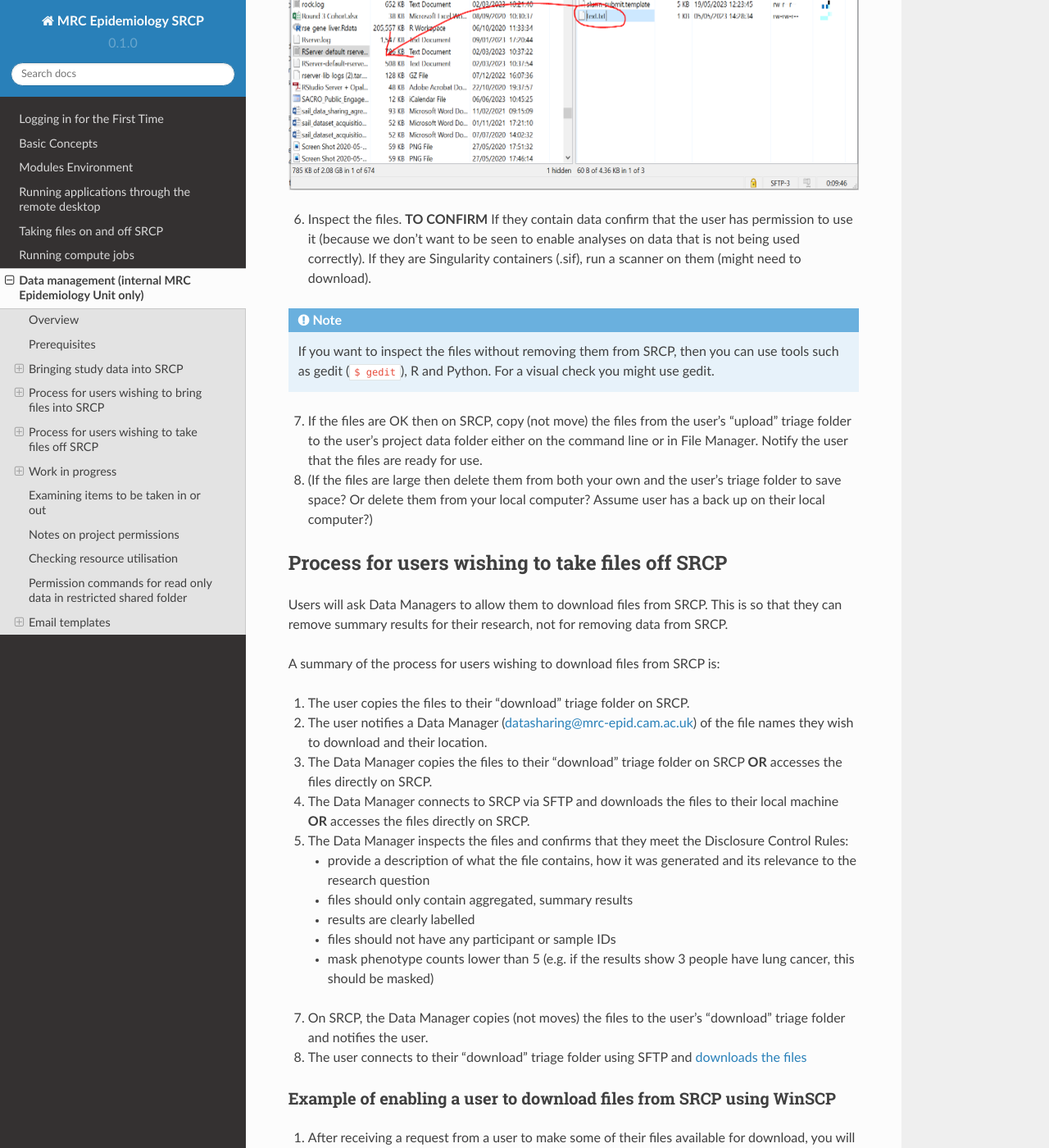
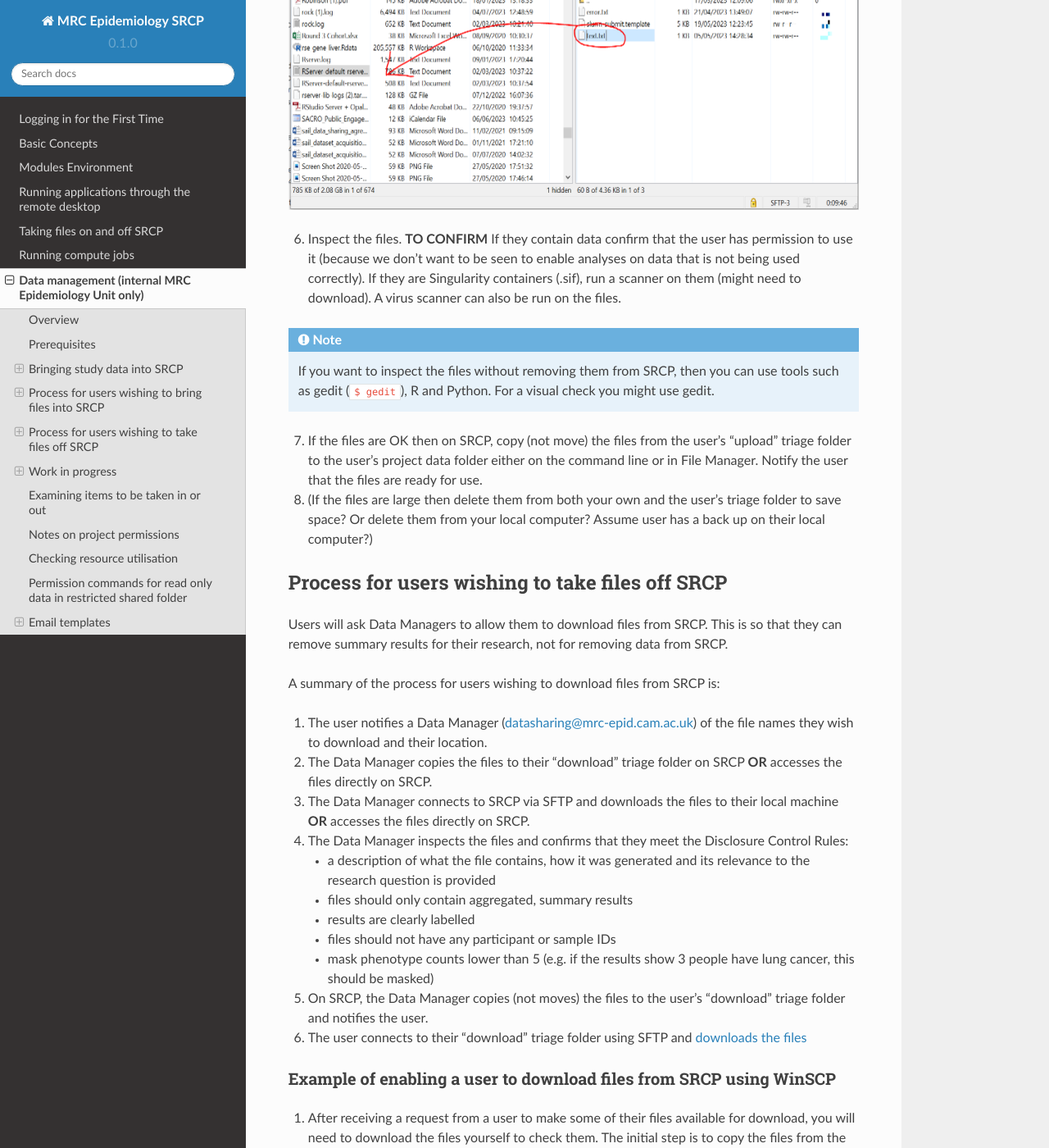
Before and after one commit to epi-analysis/SRCP_docs, a Sphinx documentation site: the page built from docs/source/06-Data-management.rst, in a window 1280 px wide and 1400 px high, scrolled down 6084 px. Shown: the whole window at 82% size. Built offline with Sphinx 7.4.7 and the Read the Docs theme 2.0.0, drawn with Linux system fonts in a browser that asks for light colours; some of the changed text lies outside the part shown.

Commit message:
Update 06-Data-management.rst

```diff
--- a/docs/source/06-Data-management.rst
+++ b/docs/source/06-Data-management.rst
@@ -111,7 +111,7 @@
   :scale: 50 %
   :alt: WinSCP file upload
 
-7.  Switch to a browser, log into SRCP and :ref:`start a remote desktop session<remote-desktop>`, using Account = 9nshgh9hk4z and Partition = 9nshgh9hk4z-cpu
+7.  Switch to a browser, log into SRCP and :ref:`start a remote desktop session<remote-desktop>`, use the project ID that corresponds to the user whose data is being worked on
 
 8.  Copy (not move) the data from your ``triage/<yourusername>/upload`` folder to the user’s project ``data`` subfolder:
 
@@ -134,7 +134,7 @@
 Process for users wishing to bring files into SRCP
 --------------------------------------------------
 
-Users may ask Data Managers to allow them to upload files to SRCP. This might be to bring in extra data sets or bespoke code that they cannot download from the standard repositories available in SRCP.
+Users may ask Data Managers to allow them to upload files to SRCP. This might be to bring in extra data sets or bespoke code that they cannot download from the standard repositories available in SRCP. If data are being brought in, checks should be made that the user has permission to use the data in this way.
 
 A summary of the process for users wishing to bring supplementary data or code into SRCP is:
 
@@ -152,7 +152,7 @@
 
 1. After receiving a request to make a user’s uploaded files available, you will need to download the files yourself to check them. The initial step is to copy the files from the user’s “upload” folder to your own “download” folder. Alternatively, you can take local copies on SRCP and examine the files there.
 
-2. If downloading the files, log into SRCP and :ref:`start a remote desktop session<remote-desktop>`, using Account = 9nshgh9hk4z and Partition = 9nshgh9hk4z-cpu
+2. If downloading the files, log into SRCP and :ref:`start a remote desktop session<remote-desktop>`, use the project ID that corresponds to the user whose data is being worked on
 
 3. Navigate to the user’s triage folder ``/srv/data-manager/triage/<username>/upload`` either on the command line or in File Manager
 
@@ -164,7 +164,7 @@
   :scale: 50 %
   :alt: WinSCRP file download
 
-6. Inspect the files. **TO CONFIRM** If they contain data confirm that the user has permission to use it (because we don’t want to be seen to enable analyses on data that is not being used correctly). If they are Singularity containers (.sif), run a scanner on them (might need to download).
+6. Inspect the files. **TO CONFIRM** If they contain data confirm that the user has permission to use it (because we don’t want to be seen to enable analyses on data that is not being used correctly). If they are Singularity containers (.sif), run a scanner on them (might need to download). A virus scanner can also be run on the files.
 
 .. note::
    If you want to inspect the files without removing them from SRCP, then you can use tools such as gedit (``$ gedit``), R and Python. For a visual check you might use gedit.
@@ -180,27 +180,26 @@
 
 A summary of the process for users wishing to download files from SRCP is:
 
-1. The user copies the files to their “download” triage folder on SRCP.
-2. The user notifies a Data Manager (datasharing@mrc-epid.cam.ac.uk) of the file names they wish to download and their location.
-3. The Data Manager copies the files to their “download” triage folder on SRCP **OR** accesses the files directly on SRCP.
-4. The Data Manager connects to SRCP via SFTP and downloads the files to their local machine **OR** accesses the files directly on SRCP.
-5. The Data Manager inspects the files and confirms that they meet the Disclosure Control Rules:
+1. The user notifies a Data Manager (datasharing@mrc-epid.cam.ac.uk) of the file names they wish to download and their location.
+2. The Data Manager copies the files to their “download” triage folder on SRCP **OR** accesses the files directly on SRCP.
+3. The Data Manager connects to SRCP via SFTP and downloads the files to their local machine **OR** accesses the files directly on SRCP.
+4. The Data Manager inspects the files and confirms that they meet the Disclosure Control Rules:
 
-   -  provide a description of what the file contains, how it was generated and its relevance to the research question
+   -  a description of what the file contains, how it was generated and its relevance to the research question is provided
    -  files should only contain aggregated, summary results
    -  results are clearly labelled
    -  files should not have any participant or sample IDs
    -  mask phenotype counts lower than 5 (e.g. if the results show 3 people have lung cancer, this should be masked)
 
-7. On SRCP, the Data Manager copies (not moves) the files to the user’s “download” triage folder and notifies the user.
-8. The user connects to their “download” triage folder using SFTP and :ref:`downloads the files<SFTP-download>`
+5. On SRCP, the Data Manager copies (not moves) the files to the user’s “download” triage folder and notifies the user.
+6. The user connects to their “download” triage folder using SFTP and :ref:`downloads the files<SFTP-download>`
 
 Example of enabling a user to download files from SRCP using WinSCP
 ~~~~~~~~~~~~~~~~~~~~~~~~~~~~~~~~~~~~~~~~~~~~~~~~~~~~~~~~~~~~~~~~~~~
 
 1. After receiving a request from a user to make some of their files available for download, you will need to download the files yourself to check them. The initial step is to copy the files from the location specified by the user (e.g. the analysis subfolder in their project folder) to your own “download” folder. Alternatively, you can take local copies on SRCP and examine the files there.
 
-2. If downloading the files, log into SRCP and :ref:`start a remote desktop session<remote-desktop>`, using Account = 9nshgh9hk4z and Partition = 9nshgh9hk4z-cpu
+2. If downloading the files, log into SRCP and :ref:`start a remote desktop session<remote-desktop>`, use the project ID that corresponds to the user whose data is being worked on
 
 3. Navigate to the location specified by the user (e.g. the analysis subfolder in their project folder) either on the command line or in File Manager
 
```
